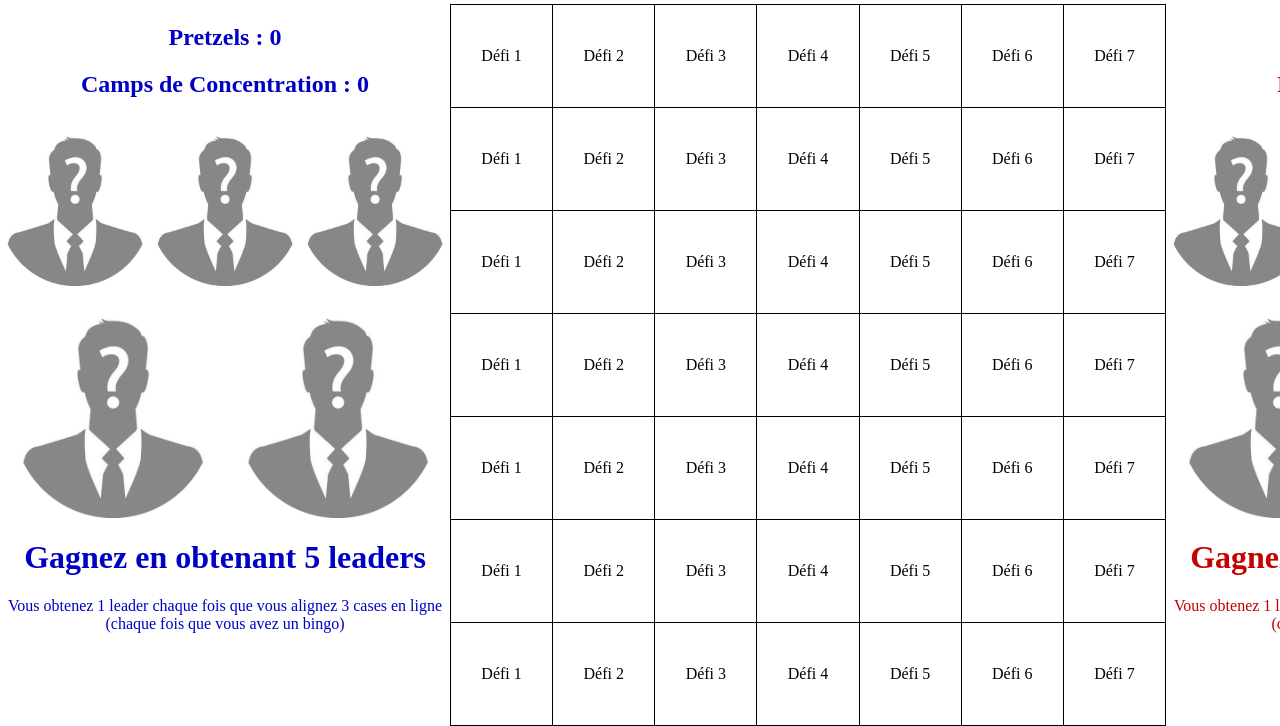
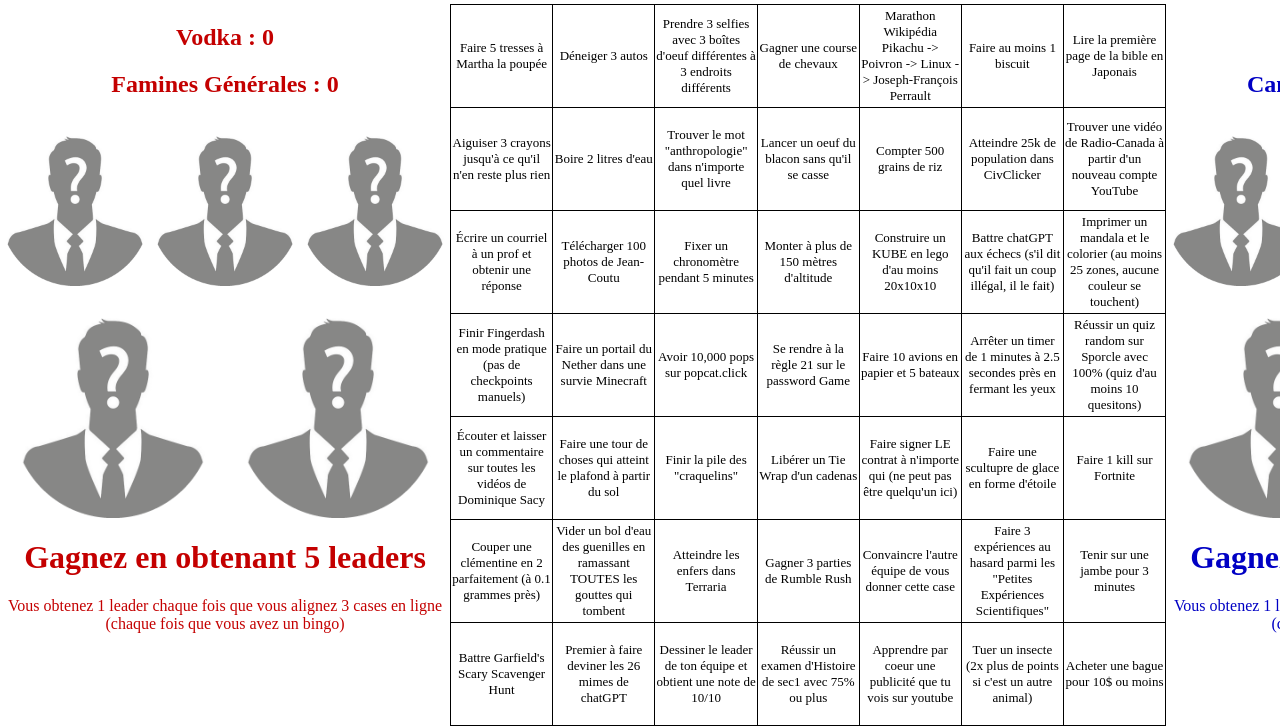
Before and after one commit to ShyMoai/bingo, a plain HTML site: page index.html in a window 1280 px wide. Shown: the part 183-909 px from the top of the page. Drawn offline with Linux system fonts and the light colour scheme.

Commit message:
Add files via upload

```diff
--- a/index.html
+++ b/index.html
@@ -7,23 +7,114 @@
 </head>
 <body id="buddy">
     <div id="teams">
-    <div class="team-blue">
-        <h2>Équipe Hitler</h2><br>
-        <p id="name1">Adolf Hitler</p>
-        <p id="name2">Sébastien Toussignant</p>
-        <p id="name3">Gordon Ramsay</p><br><br>
+    <div class="team-red">
+        <h2>Équipe Stalin</h2><br>
+        <p id="name4">Aymeric</p>
+        <p id="name5">Olivia</p>
+        <p id="name6">Toussignant</p><br><br>
     </div>
+
     <div>
         <br><br><br><h3>VS</h3>
     </div>
-    <div class="team-red">
-        <h2>Équipe Stalin</h2><br>
-        <p id="name4">Joseph Stalin</p>
-        <p id="name5">Hellen Keller</p>
-        <p id="name6">Barack Obama</p><br><br>
+    <div class="team-blue">
+        <h2>Équipe Hitler</h2><br>
+        <p id="name1">Arthur</p>
+        <p id="name2">Arnaud</p>
+        <p id="name3">Sandra</p><br><br>
     </div>
     </div>
     <div id="board-and-scores">
+
+        <div class="team-red" id="red-info">
+            <h2 id="red-cells">Vodka : 0</h2>
+            <h2 id="red-bingos">Famines Générales : 0</h2>
+            <br>
+            <div class="bingo-images1">
+                <img src="./lockedBingo.png" height="150px" width="150px" class="bingo-image" id="red-leader1">
+                <img src="./lockedBingo.png" height="150px" width="150px" class="bingo-image" id="red-leader2">
+                <img src="./lockedBingo.png" height="150px" width="150px" class="bingo-image" id="red-leader3">
+            </div>
+            <div class="bingo-images2">
+                <img src="./lockedBingo.png" height="200px" width="200px" class="bingo-image" id="red-leader4">
+                <img src="./lockedBingo.png" height="200px" width="200px" class="bingo-image" id="red-leader5">
+            </div>
+            <h1 id="objective-red">Gagnez en obtenant 5 leaders</h1>
+            <p id="explain-objective-red">Vous obtenez 1 leader chaque fois que vous alignez 3 cases en ligne (chaque fois que vous avez un bingo)</p>
+            <div class="bingo-images2">
+                <div id="red-territory1">
+                <img src="./tieBreaker1.png" height="100px" width="100px" class="bingo-image">
+                </div>
+                <div id="red-territory2">
+                <img src="./tieBreaker2.png" height="100px" width="100px" class="bingo-image">
+                </div>
+            </div>
+        </div>
+        <table id="bingo-board" oncontextmenu="return false;">
+        <tr id="row1" class="bingo-row">
+            <td id="cell11" class="incomplete" oncontextmenu="setToBlue(1,1)" onclick="setToRed(1,1)">Faire 5 tresses à Martha la poupée</td>
+            <td id="cell12" class="incomplete" oncontextmenu="setToBlue(1,2)" onclick="setToRed(1,2)">Déneiger 3 autos</td>
+            <td id="cell13" class="incomplete" oncontextmenu="setToBlue(1,3)" onclick="setToRed(1,3)">Prendre 3 selfies avec 3 boîtes d'oeuf différentes à 3 endroits différents</td>
+            <td id="cell14" class="incomplete" oncontextmenu="setToBlue(1,4)" onclick="setToRed(1,4)">Gagner une course de chevaux</td>
+            <td id="cell15" class="incomplete" oncontextmenu="setToBlue(1,5)" onclick="setToRed(1,5)">Marathon Wikipédia<br>Pikachu -> Poivron -> Linux -> Joseph-François Perrault</td>
+            <td id="cell16" class="incomplete" oncontextmenu="setToBlue(1,6)" onclick="setToRed(1,6)">Faire au moins 1 biscuit</td>
+            <td id="cell17" class="incomplete" oncontextmenu="setToBlue(1,7)" onclick="setToRed(1,7)">Lire la première page de la bible en Japonais</td>
+        </tr>
+        <tr id="row2" class="bingo-row">
+            <td id="cell21" class="incomplete" oncontextmenu="setToBlue(2,1)" onclick="setToRed(2,1)">Aiguiser 3 crayons jusqu'à ce qu'il n'en reste plus rien</td>
+            <td id="cell22" class="incomplete" oncontextmenu="setToBlue(2,2)" onclick="setToRed(2,2)">Boire 2 litres d'eau</td>
+            <td id="cell23" class="incomplete" oncontextmenu="setToBlue(2,3)" onclick="setToRed(2,3)">Trouver le mot "anthropologie" dans n'importe quel livre</td>
+            <td id="cell24" class="incomplete" oncontextmenu="setToBlue(2,4)" onclick="setToRed(2,4)">Lancer un oeuf du blacon sans qu'il se casse</td>
+            <td id="cell25" class="incomplete" oncontextmenu="setToBlue(2,5)" onclick="setToRed(2,5)">Compter 500 grains de riz</td>
+            <td id="cell26" class="incomplete" oncontextmenu="setToBlue(2,6)" onclick="setToRed(2,6)">Atteindre 25k de population dans CivClicker</td>
+            <td id="cell27" class="incomplete" oncontextmenu="setToBlue(2,7)" onclick="setToRed(2,7)">Trouver une vidéo de Radio-Canada à partir d'un nouveau compte YouTube</td>
+        </tr>
+        <tr id="row3" class="bingo-row">
+            <td id="cell31" class="incomplete" oncontextmenu="setToBlue(3,1)" onclick="setToRed(3,1)">Écrire un courriel à un prof et obtenir une réponse</td>
+            <td id="cell32" class="incomplete" oncontextmenu="setToBlue(3,2)" onclick="setToRed(3,2)">Télécharger 100 photos de Jean-Coutu</td>
+            <td id="cell33" class="incomplete" oncontextmenu="setToBlue(3,3)" onclick="setToRed(3,3)">Fixer un chronomètre pendant 5 minutes</td>
+            <td id="cell34" class="incomplete" oncontextmenu="setToBlue(3,4)" onclick="setToRed(3,4)">Monter à plus de 150 mètres d'altitude</td>
+            <td id="cell35" class="incomplete" oncontextmenu="setToBlue(3,5)" onclick="setToRed(3,5)">Construire un KUBE en lego d'au moins 20x10x10</td>
+            <td id="cell36" class="incomplete" oncontextmenu="setToBlue(3,6)" onclick="setToRed(3,6)">Battre chatGPT aux échecs (s'il dit qu'il fait un coup illégal, il le fait)</td>
+            <td id="cell37" class="incomplete" oncontextmenu="setToBlue(3,7)" onclick="setToRed(3,7)">Imprimer un mandala et le colorier (au moins 25 zones, aucune couleur se touchent)</td>
+        </tr>
+        <tr id="row4" class="bingo-row">
+            <td id="cell41" class="incomplete" oncontextmenu="setToBlue(4,1)" onclick="setToRed(4,1)">Finir Fingerdash en mode pratique (pas de checkpoints manuels)</td>
+            <td id="cell42" class="incomplete" oncontextmenu="setToBlue(4,2)" onclick="setToRed(4,2)">Faire un portail du Nether dans une survie Minecraft</td>
+            <td id="cell43" class="incomplete" oncontextmenu="setToBlue(4,3)" onclick="setToRed(4,3)">Avoir 10,000 pops sur popcat.click</td>
+            <td id="cell44" class="incomplete" oncontextmenu="setToBlue(4,4)" onclick="setToRed(4,4)">Se rendre à la règle 21 sur le password Game</td>
+            <td id="cell45" class="incomplete" oncontextmenu="setToBlue(4,5)" onclick="setToRed(4,5)">Faire 10 avions en papier et 5 bateaux</td>
+            <td id="cell46" class="incomplete" oncontextmenu="setToBlue(4,6)" onclick="setToRed(4,6)">Arrêter un timer de 1 minutes à 2.5 secondes près en fermant les yeux</td>
+            <td id="cell47" class="incomplete" oncontextmenu="setToBlue(4,7)" onclick="setToRed(4,7)">Réussir un quiz random sur Sporcle avec 100% (quiz d'au moins 10 quesitons)</td>
+        </tr>
+        <tr id="row5" class="bingo-row">
+            <td id="cell51" class="incomplete" oncontextmenu="setToBlue(5,1)" onclick="setToRed(5,1)">Écouter et laisser un commentaire sur toutes les vidéos de Dominique Sacy</td>
+            <td id="cell52" class="incomplete" oncontextmenu="setToBlue(5,2)" onclick="setToRed(5,2)">Faire une tour de choses qui atteint le plafond à partir du sol</td>
+            <td id="cell53" class="incomplete" oncontextmenu="setToBlue(5,3)" onclick="setToRed(5,3)">Finir la pile des "craquelins"</td>
+            <td id="cell54" class="incomplete" oncontextmenu="setToBlue(5,4)" onclick="setToRed(5,4)">Libérer un Tie Wrap d'un cadenas</td>
+            <td id="cell55" class="incomplete" oncontextmenu="setToBlue(5,5)" onclick="setToRed(5,5)">Faire signer LE contrat à n'importe qui (ne peut pas être quelqu'un ici)</td>
+            <td id="cell56" class="incomplete" oncontextmenu="setToBlue(5,6)" onclick="setToRed(5,6)">Faire une scultupre de glace en forme d'étoile</td>
+            <td id="cell57" class="incomplete" oncontextmenu="setToBlue(5,7)" onclick="setToRed(5,7)">Faire 1 kill sur Fortnite</td>
+        </tr>
+        <tr id="row6" class="bingo-row">
+            <td id="cell61" class="incomplete" oncontextmenu="setToBlue(6,1)" onclick="setToRed(6,1)">Couper une clémentine en 2 parfaitement (à 0.1 grammes près)</td>
+            <td id="cell62" class="incomplete" oncontextmenu="setToBlue(6,2)" onclick="setToRed(6,2)">Vider un bol d'eau des guenilles en ramassant TOUTES les gouttes qui tombent</td>
+            <td id="cell63" class="incomplete" oncontextmenu="setToBlue(6,3)" onclick="setToRed(6,3)">Atteindre les enfers dans Terraria</td>
+            <td id="cell64" class="incomplete" oncontextmenu="setToBlue(6,4)" onclick="setToRed(6,4)">Gagner 3 parties de Rumble Rush</td>
+            <td id="cell65" class="incomplete" oncontextmenu="setToBlue(6,5)" onclick="setToRed(6,5)">Convaincre l'autre équipe de vous donner cette case</td>
+            <td id="cell66" class="incomplete" oncontextmenu="setToBlue(6,6)" onclick="setToRed(6,6)">Faire 3 expériences au hasard parmi les "Petites Expériences Scientifiques"</td>
+            <td id="cell67" class="incomplete" oncontextmenu="setToBlue(6,7)" onclick="setToRed(6,7)">Tenir sur une jambe pour 3 minutes</td>
+        </tr>
+        <tr id="row7" class="bingo-row">
+            <td id="cell71" class="incomplete" oncontextmenu="setToBlue(7,1)" onclick="setToRed(7,1)">Battre Garfield's Scary Scavenger Hunt</td>
+            <td id="cell72" class="incomplete" oncontextmenu="setToBlue(7,2)" onclick="setToRed(7,2)">Premier à faire deviner les 26 mimes de chatGPT</td>
+            <td id="cell73" class="incomplete" oncontextmenu="setToBlue(7,3)" onclick="setToRed(7,3)">Dessiner le leader de ton équipe et obtient une note de 10/10</td>
+            <td id="cell74" class="incomplete" oncontextmenu="setToBlue(7,4)" onclick="setToRed(7,4)">Réussir un examen d'Histoire de sec1 avec 75% ou plus</td>
+            <td id="cell75" class="incomplete" oncontextmenu="setToBlue(7,5)" onclick="setToRed(7,5)">Apprendre par coeur une publicité que tu vois sur youtube</td>
+            <td id="cell76" class="incomplete" oncontextmenu="setToBlue(7,6)" onclick="setToRed(7,6)">Tuer un insecte (2x plus de points si c'est un autre animal)</td>
+            <td id="cell77" class="incomplete" oncontextmenu="setToBlue(7,7)" onclick="setToRed(7,7)">Acheter une bague pour 10$ ou moins</td>
+        </tr>
+        </table>
         <div class="team-blue" id="blue-info">
             <h2 id="blue-cells">Pretzels : 0</h2>
             <h2 id="blue-bingos">Camps de Concentration : 0</h2>
@@ -48,96 +139,12 @@
                 </div>
             </div>
         </div>
-        <table id="bingo-board" oncontextmenu="return false;">
-        <tr id="row1" class="bingo-row">
-            <td id="cell11" class="incomplete" oncontextmenu="setToRed(1,1)" onclick="setToBlue(1,1)">Défi 1</td>
-            <td id="cell12" class="incomplete" oncontextmenu="setToRed(1,2)" onclick="setToBlue(1,2)">Défi 2</td>
-            <td id="cell13" class="incomplete" oncontextmenu="setToRed(1,3)" onclick="setToBlue(1,3)">Défi 3</td>
-            <td id="cell14" class="incomplete" oncontextmenu="setToRed(1,4)" onclick="setToBlue(1,4)">Défi 4</td>
-            <td id="cell15" class="incomplete" oncontextmenu="setToRed(1,5)" onclick="setToBlue(1,5)">Défi 5</td>
-            <td id="cell16" class="incomplete" oncontextmenu="setToRed(1,6)" onclick="setToBlue(1,6)">Défi 6</td>
-            <td id="cell17" class="incomplete" oncontextmenu="setToRed(1,7)" onclick="setToBlue(1,7)">Défi 7</td>
-        </tr>
-        <tr id="row2" class="bingo-row">
-            <td id="cell21" class="incomplete" oncontextmenu="setToRed(2,1)" onclick="setToBlue(2,1)">Défi 1</td>
-            <td id="cell22" class="incomplete" oncontextmenu="setToRed(2,2)" onclick="setToBlue(2,2)">Défi 2</td>
-            <td id="cell23" class="incomplete" oncontextmenu="setToRed(2,3)" onclick="setToBlue(2,3)">Défi 3</td>
-            <td id="cell24" class="incomplete" oncontextmenu="setToRed(2,4)" onclick="setToBlue(2,4)">Défi 4</td>
-            <td id="cell25" class="incomplete" oncontextmenu="setToRed(2,5)" onclick="setToBlue(2,5)">Défi 5</td>
-            <td id="cell26" class="incomplete" oncontextmenu="setToRed(2,6)" onclick="setToBlue(2,6)">Défi 6</td>
-            <td id="cell27" class="incomplete" oncontextmenu="setToRed(2,7)" onclick="setToBlue(2,7)">Défi 7</td>
-        </tr>
-        <tr id="row3" class="bingo-row">
-            <td id="cell31" class="incomplete" oncontextmenu="setToRed(3,1)" onclick="setToBlue(3,1)">Défi 1</td>
-            <td id="cell32" class="incomplete" oncontextmenu="setToRed(3,2)" onclick="setToBlue(3,2)">Défi 2</td>
-            <td id="cell33" class="incomplete" oncontextmenu="setToRed(3,3)" onclick="setToBlue(3,3)">Défi 3</td>
-            <td id="cell34" class="incomplete" oncontextmenu="setToRed(3,4)" onclick="setToBlue(3,4)">Défi 4</td>
-            <td id="cell35" class="incomplete" oncontextmenu="setToRed(3,5)" onclick="setToBlue(3,5)">Défi 5</td>
-            <td id="cell36" class="incomplete" oncontextmenu="setToRed(3,6)" onclick="setToBlue(3,6)">Défi 6</td>
-            <td id="cell37" class="incomplete" oncontextmenu="setToRed(3,7)" onclick="setToBlue(3,7)">Défi 7</td>
-        </tr>
-        <tr id="row4" class="bingo-row">
-            <td id="cell41" class="incomplete" oncontextmenu="setToRed(4,1)" onclick="setToBlue(4,1)">Défi 1</td>
-            <td id="cell42" class="incomplete" oncontextmenu="setToRed(4,2)" onclick="setToBlue(4,2)">Défi 2</td>
-            <td id="cell43" class="incomplete" oncontextmenu="setToRed(4,3)" onclick="setToBlue(4,3)">Défi 3</td>
-            <td id="cell44" class="incomplete" oncontextmenu="setToRed(4,4)" onclick="setToBlue(4,4)">Défi 4</td>
-            <td id="cell45" class="incomplete" oncontextmenu="setToRed(4,5)" onclick="setToBlue(4,5)">Défi 5</td>
-            <td id="cell46" class="incomplete" oncontextmenu="setToRed(4,6)" onclick="setToBlue(4,6)">Défi 6</td>
-            <td id="cell47" class="incomplete" oncontextmenu="setToRed(4,7)" onclick="setToBlue(4,7)">Défi 7</td>
-        </tr>
-        <tr id="row5" class="bingo-row">
-            <td id="cell51" class="incomplete" oncontextmenu="setToRed(5,1)" onclick="setToBlue(5,1)">Défi 1</td>
-            <td id="cell52" class="incomplete" oncontextmenu="setToRed(5,2)" onclick="setToBlue(5,2)">Défi 2</td>
-            <td id="cell53" class="incomplete" oncontextmenu="setToRed(5,3)" onclick="setToBlue(5,3)">Défi 3</td>
-            <td id="cell54" class="incomplete" oncontextmenu="setToRed(5,4)" onclick="setToBlue(5,4)">Défi 4</td>
-            <td id="cell55" class="incomplete" oncontextmenu="setToRed(5,5)" onclick="setToBlue(5,5)">Défi 5</td>
-            <td id="cell56" class="incomplete" oncontextmenu="setToRed(5,6)" onclick="setToBlue(5,6)">Défi 6</td>
-            <td id="cell57" class="incomplete" oncontextmenu="setToRed(5,7)" onclick="setToBlue(5,7)">Défi 7</td>
-        </tr>
-        <tr id="row6" class="bingo-row">
-            <td id="cell61" class="incomplete" oncontextmenu="setToRed(6,1)" onclick="setToBlue(6,1)">Défi 1</td>
-            <td id="cell62" class="incomplete" oncontextmenu="setToRed(6,2)" onclick="setToBlue(6,2)">Défi 2</td>
-            <td id="cell63" class="incomplete" oncontextmenu="setToRed(6,3)" onclick="setToBlue(6,3)">Défi 3</td>
-            <td id="cell64" class="incomplete" oncontextmenu="setToRed(6,4)" onclick="setToBlue(6,4)">Défi 4</td>
-            <td id="cell65" class="incomplete" oncontextmenu="setToRed(6,5)" onclick="setToBlue(6,5)">Défi 5</td>
-            <td id="cell66" class="incomplete" oncontextmenu="setToRed(6,6)" onclick="setToBlue(6,6)">Défi 6</td>
-            <td id="cell67" class="incomplete" oncontextmenu="setToRed(6,7)" onclick="setToBlue(6,7)">Défi 7</td>
-        </tr>
-        <tr id="row7" class="bingo-row">
-            <td id="cell71" class="incomplete" oncontextmenu="setToRed(7,1)" onclick="setToBlue(7,1)">Défi 1</td>
-            <td id="cell72" class="incomplete" oncontextmenu="setToRed(7,2)" onclick="setToBlue(7,2)">Défi 2</td>
-            <td id="cell73" class="incomplete" oncontextmenu="setToRed(7,3)" onclick="setToBlue(7,3)">Défi 3</td>
-            <td id="cell74" class="incomplete" oncontextmenu="setToRed(7,4)" onclick="setToBlue(7,4)">Défi 4</td>
-            <td id="cell75" class="incomplete" oncontextmenu="setToRed(7,5)" onclick="setToBlue(7,5)">Défi 5</td>
-            <td id="cell76" class="incomplete" oncontextmenu="setToRed(7,6)" onclick="setToBlue(7,6)">Défi 6</td>
-            <td id="cell77" class="incomplete" oncontextmenu="setToRed(7,7)" onclick="setToBlue(7,7)">Défi 7</td>
-        </tr>
-        </table>
-        <div class="team-red" id="red-info">
-            <h2 id="red-cells">Vodka : 0</h2>
-            <h2 id="red-bingos">Famines Générales : 0</h2>
-            <br>
-            <div class="bingo-images1">
-                <img src="./lockedBingo.png" height="150px" width="150px" class="bingo-image" id="red-leader1">
-                <img src="./lockedBingo.png" height="150px" width="150px" class="bingo-image" id="red-leader2">
-                <img src="./lockedBingo.png" height="150px" width="150px" class="bingo-image" id="red-leader3">
-            </div>
-            <div class="bingo-images2">
-                <img src="./lockedBingo.png" height="200px" width="200px" class="bingo-image" id="red-leader4">
-                <img src="./lockedBingo.png" height="200px" width="200px" class="bingo-image" id="red-leader5">
-            </div>
-            <h1 id="objective-red">Gagnez en obtenant 5 leaders</h1>
-            <p id="explain-objective-red">Vous obtenez 1 leader chaque fois que vous alignez 3 cases en ligne (chaque fois que vous avez un bingo)</p>
-            <div class="bingo-images2">
-                <div id="red-territory1">
-                <img src="./tieBreaker1.png" height="100px" width="100px" class="bingo-image">
-                </div>
-                <div id="red-territory2">
-                <img src="./tieBreaker2.png" height="100px" width="100px" class="bingo-image">
-                </div>
-            </div>
-        </div>
     </div>
+    <audio src="./erika.mp3" id="erika"></audio>
+    <audio src="./ussr.mp3" id="ussr"></audio>
+    <audio src="./win1.mp3" id="win1"></audio>
+    <audio src="./win2.mp3" id="win2"></audio>
+    <audio src="./win3.mp3" id="win3"></audio>
 </body>
 <style>
     .bingo-images1 {
@@ -184,6 +191,8 @@
         width: 100px;
         height: 100px;
         text-align: center;
+        font-size: small;
+        mix-blend-mode: multiply;
     }
 
     #teams {
--- a/main.js
+++ b/main.js
@@ -12,6 +12,7 @@ function setToBlue(r,c) {
     blueCells ++ //increase the total amount of blue cells
     }
     updateElements()
+    playWinSound()
 }
 function setToRed(r,c) {
     targetCell = "cell" + r + c
@@ -22,6 +23,7 @@ function setToRed(r,c) {
     redCells ++
     }
     updateElements()
+    playWinSound()
 }
 function updateArray(color,r,c) {
     cellPosition = (r-1)*7 + (c-1) //tranforms the coordinates (rows and collumns) to an array position
@@ -177,8 +179,7 @@ function updateElements() {
             document.getElementById("blue-territory2").style.backgroundColor = "rgba(0, 0, 255, 0.7)"
             document.getElementById("red-territory1").style.backgroundColor = "rgba(100, 100, 100, 0.7)"
             document.getElementById("red-territory2").style.backgroundColor = "rgba(100, 100, 100, 0.7)"
-            console.log("BLUE TEAM WINS")
-            document.getElementById("buddy").style.backgroundColor = "rgb(0, 0, 255)"
+            blueTeamWins()
         } else if (blueLead == -1) {
             document.getElementById("blue-territory1").style.backgroundColor = "rgba(100, 100, 100, 0.7)"
             document.getElementById("blue-territory2").style.backgroundColor = "rgba(100, 100, 100, 0.7)"
@@ -189,8 +190,7 @@ function updateElements() {
             document.getElementById("blue-territory2").style.backgroundColor = "rgba(100, 100, 100, 0.7)"
             document.getElementById("red-territory1").style.backgroundColor = "rgba(255, 0, 0, 0.7)"
             document.getElementById("red-territory2").style.backgroundColor = "rgba(255, 0, 0, 0.7)"
-            console.log("RED TEAM WINS")
-            document.getElementById("buddy").style.backgroundColor = "rgb(255, 0, 0)"
+            redTeamWins()
         }
     }
     document.getElementById("blue-leader1").src = "./lockedBingo.png"
@@ -213,8 +213,7 @@ function updateElements() {
     if (blueBingos >= 5) {
         document.getElementById("blue-leader5").src = "./blueBingo5.jpg"
         if (redBingos < 4) {
-            console.log("BLUE TEAM WINS")
-            document.getElementById("buddy").style.backgroundColor = "rgb(0, 0, 255)"
+            blueTeamWins()
         }
     }
     document.getElementById("red-leader1").src = "./lockedBingo.png"
@@ -236,9 +235,40 @@ function updateElements() {
     }
     if (redBingos >= 5) {
         document.getElementById("red-leader5").src = "./redBingo5.jpg"
-        if (redBingos < 4) {
-            console.log("RED TEAM WINS")
-            document.getElementById("buddy").style.backgroundColor = "rgb(255, 0, 0)"
+        if (blueBingos < 4) {
+            redTeamWins()
         }
     }
 }
+function blueTeamWins() {
+    console.log("BLUE TEAM WINS")
+    document.getElementById("buddy").style.backgroundColor = "rgb(0, 0, 255)"
+    document.getElementById("erika").play()
+}
+function redTeamWins() {
+    console.log("RED TEAM WINS")
+    document.getElementById("buddy").style.backgroundColor = "rgb(255, 0, 0)"
+    document.getElementById("ussr").play()
+}
+function playWinSound() {
+    var winSoundPlayed = Math.floor(Math.random()*3)
+    if (winSoundPlayed == 0) {
+        document.getElementById("win1").play()
+        setTimeout(() => {
+    document.getElementById("win1").pause();
+    document.getElementById("win1").currentTime = 0;
+}, 10000);
+    } else if (winSoundPlayed == 1) {
+        document.getElementById("win2").play()
+        setTimeout(() => {
+    document.getElementById("win2").pause();
+    document.getElementById("win2").currentTime = 0;
+}, 10000);
+    } else {
+        document.getElementById("win3").play()
+        setTimeout(() => {
+    document.getElementById("win3").pause();
+    document.getElementById("win3").currentTime = 0;
+}, 10000);
+    }
+}
```
Also changed, not shown: 5 other files.
